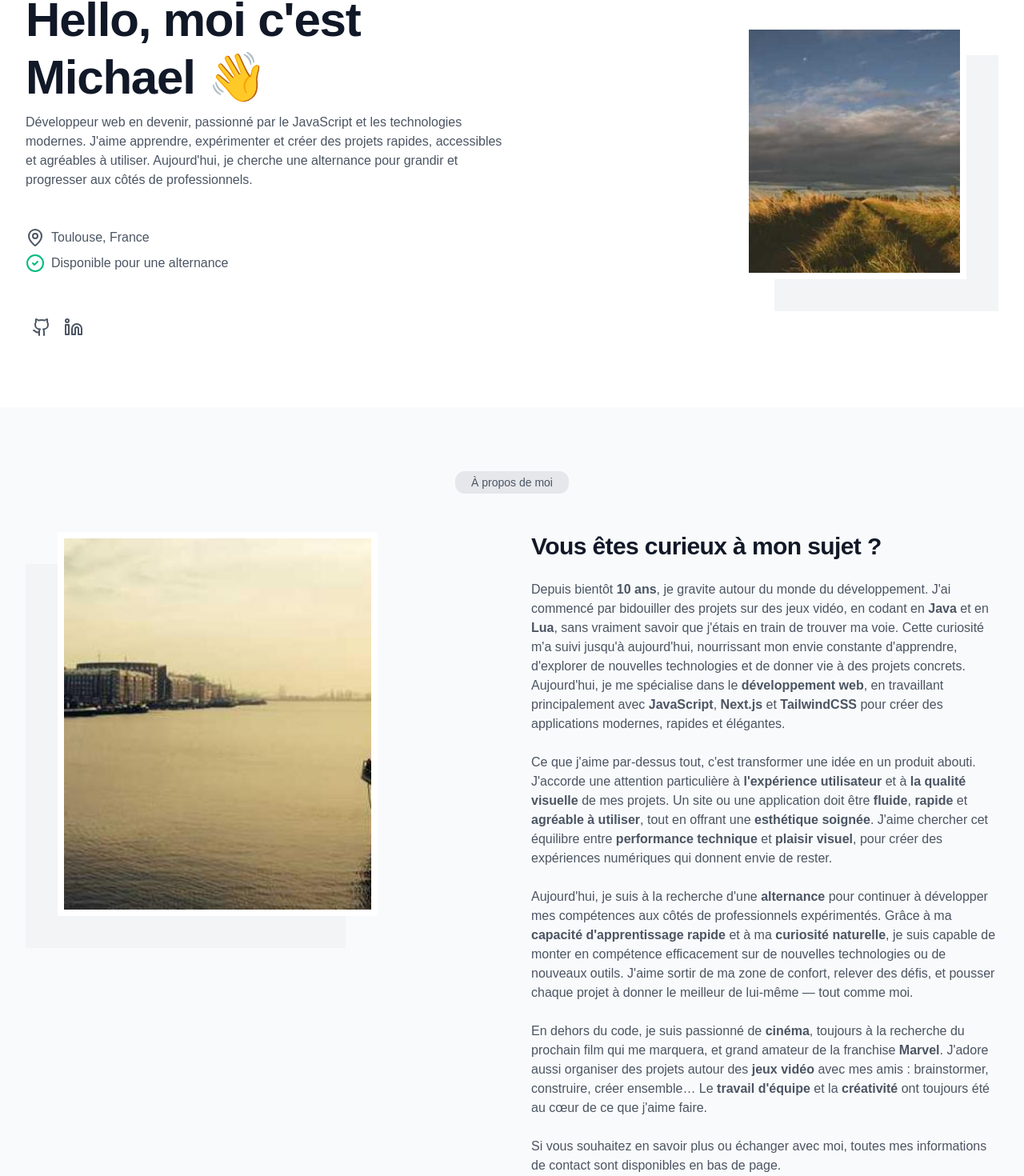
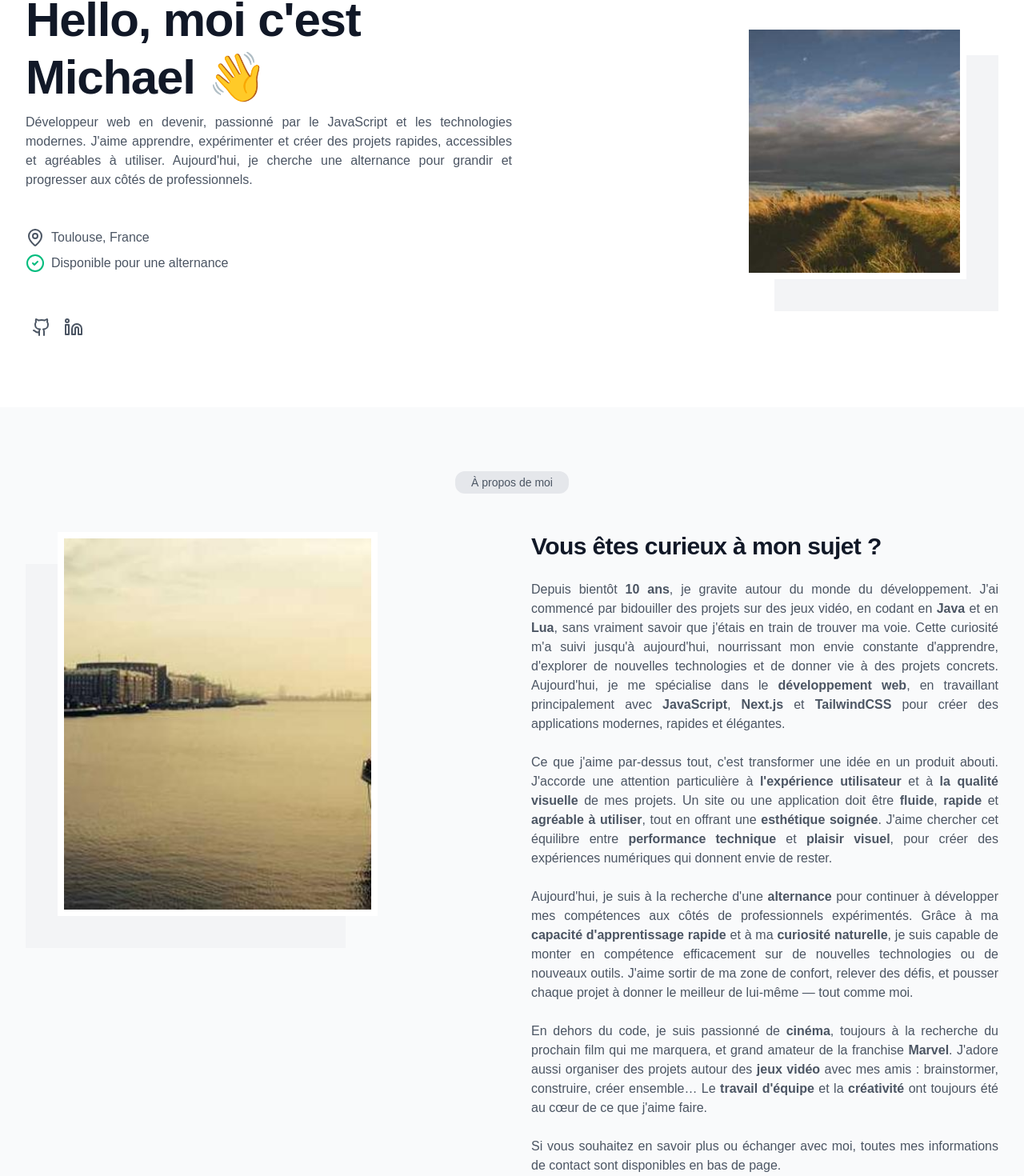
Before and after one commit to mikyvars/michaelyvars-com, a Next.js app: page / in a window 1280 px wide. Shown: the part 163-1633 px from the top of the page at 80% size. Built offline with nearby package versions, Linux system fonts and the light colour scheme.

Commit message:
style: justify text content

```diff
--- a/sections/about.tsx
+++ b/sections/about.tsx
@@ -26,7 +26,7 @@ const About = () => {
               <Typography variant="h3">
                 Vous êtes curieux à mon sujet ?
               </Typography>
-              <Typography variant="body2">
+              <Typography variant="body2" className="text-justify">
                 Depuis bientôt <strong>10 ans</strong>, je gravite autour du
                 monde du développement. J&apos;ai commencé par bidouiller des
                 projets sur des jeux vidéo, en codant en <strong>Java</strong>{" "}
@@ -42,7 +42,7 @@ const About = () => {
                 créer des applications modernes, rapides et élégantes.
               </Typography>
 
-              <Typography variant="body2">
+              <Typography variant="body2" className="text-justify">
                 Ce que j&apos;aime par-dessus tout, c&apos;est transformer une
                 idée en un produit abouti. J&apos;accorde une attention
                 particulière à <strong>l&apos;expérience utilisateur</strong> et
@@ -56,8 +56,7 @@ const About = () => {
                 numériques qui donnent envie de rester.
               </Typography>
 
-              <Typography variant="body2">
-                {" "}
+              <Typography variant="body2" className="text-justify">
                 Aujourd&apos;hui, je suis à la recherche d&apos;une{" "}
                 <strong>alternance</strong> pour continuer à développer mes
                 compétences aux côtés de professionnels expérimentés. Grâce à ma{" "}
@@ -69,8 +68,7 @@ const About = () => {
                 de lui-même — tout comme moi.
               </Typography>
 
-              <Typography variant="body2">
-                {" "}
+              <Typography variant="body2" className="text-justify">
                 En dehors du code, je suis passionné de <strong>cinéma</strong>,
                 toujours à la recherche du prochain film qui me marquera, et
                 grand amateur de la franchise <strong>Marvel</strong>.
@@ -82,12 +80,14 @@ const About = () => {
                 j&apos;aime faire.
               </Typography>
 
-              <Typography variant="body2">
+              <Typography variant="body2" className="text-justify">
                 Si vous souhaitez en savoir plus ou échanger avec moi, toutes
                 mes informations de contact sont disponibles en bas de page.
               </Typography>
 
-              <Typography variant="body2">À bientôt !</Typography>
+              <Typography variant="body2" className="text-justify">
+                À bientôt !
+              </Typography>
             </div>
           </div>
         </div>
--- a/sections/hero.tsx
+++ b/sections/hero.tsx
@@ -26,7 +26,7 @@ const Hero = () => {
             <Typography variant="h1">
               {"Hello, moi c'est Michael 👋"}
             </Typography>
-            <Typography variant="body2">
+            <Typography variant="body2" className="text-justify">
               Développeur web en devenir, passionné par le JavaScript et les
               technologies modernes. J&apos;aime apprendre, expérimenter et
               créer des projets rapides, accessibles et agréables à utiliser.
```
